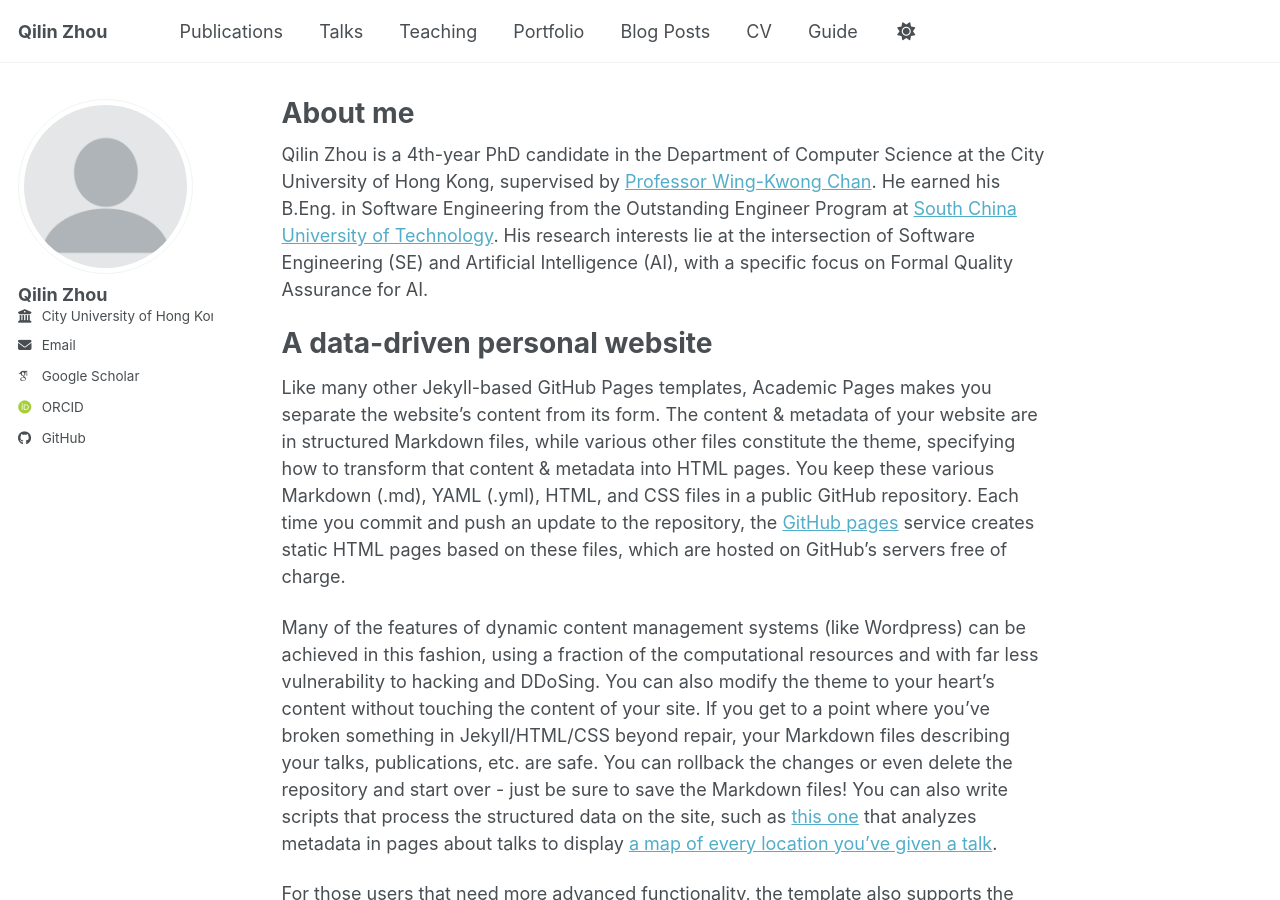
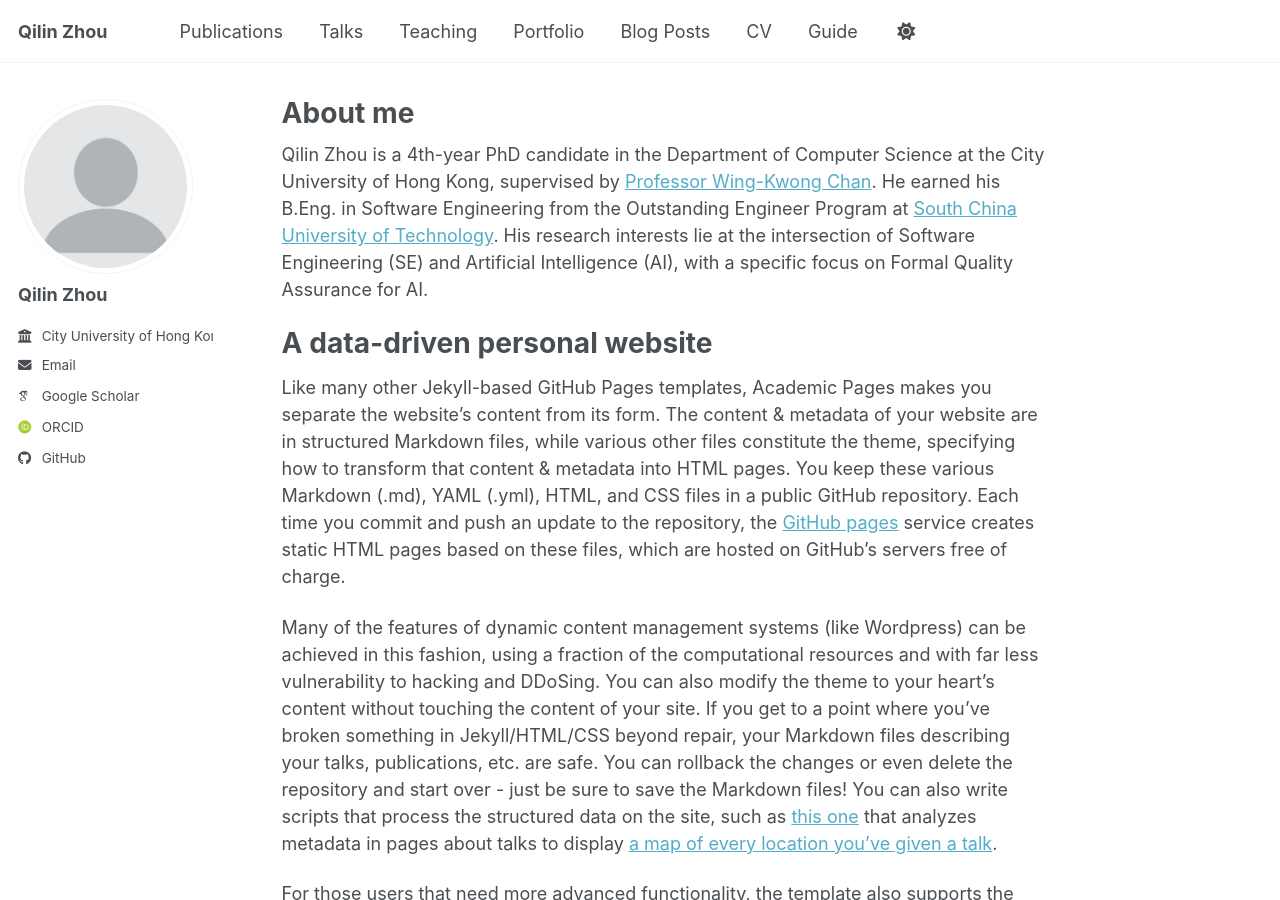
Before and after one commit to qilin-zhou/qilin-zhou.github.io, a Jekyll site: the page built from _pages/about.md, in a window 1280 px wide and 900 px high. Built offline with Jekyll 4.4.1, drawn with Linux system fonts in a browser that asks for light colours; some web fonts are replaced; a script bundle is joined from its source files by our own code; library files that are not in the unit come from our copies.

Commit message:
Update _config.yml

```diff
--- a/_config.yml
+++ b/_config.yml
@@ -26,7 +26,7 @@ author:
   avatar           : "profile.png"
   name             : "Qilin Zhou"
   pronouns         : # example: "she/her"
-  bio              : # "Short biography for the left-hand sidebar"
+  bio              : " "
   location         : # "Earth"
   employer         : "City University of Hong Kong"
   uri              : # URL
```
